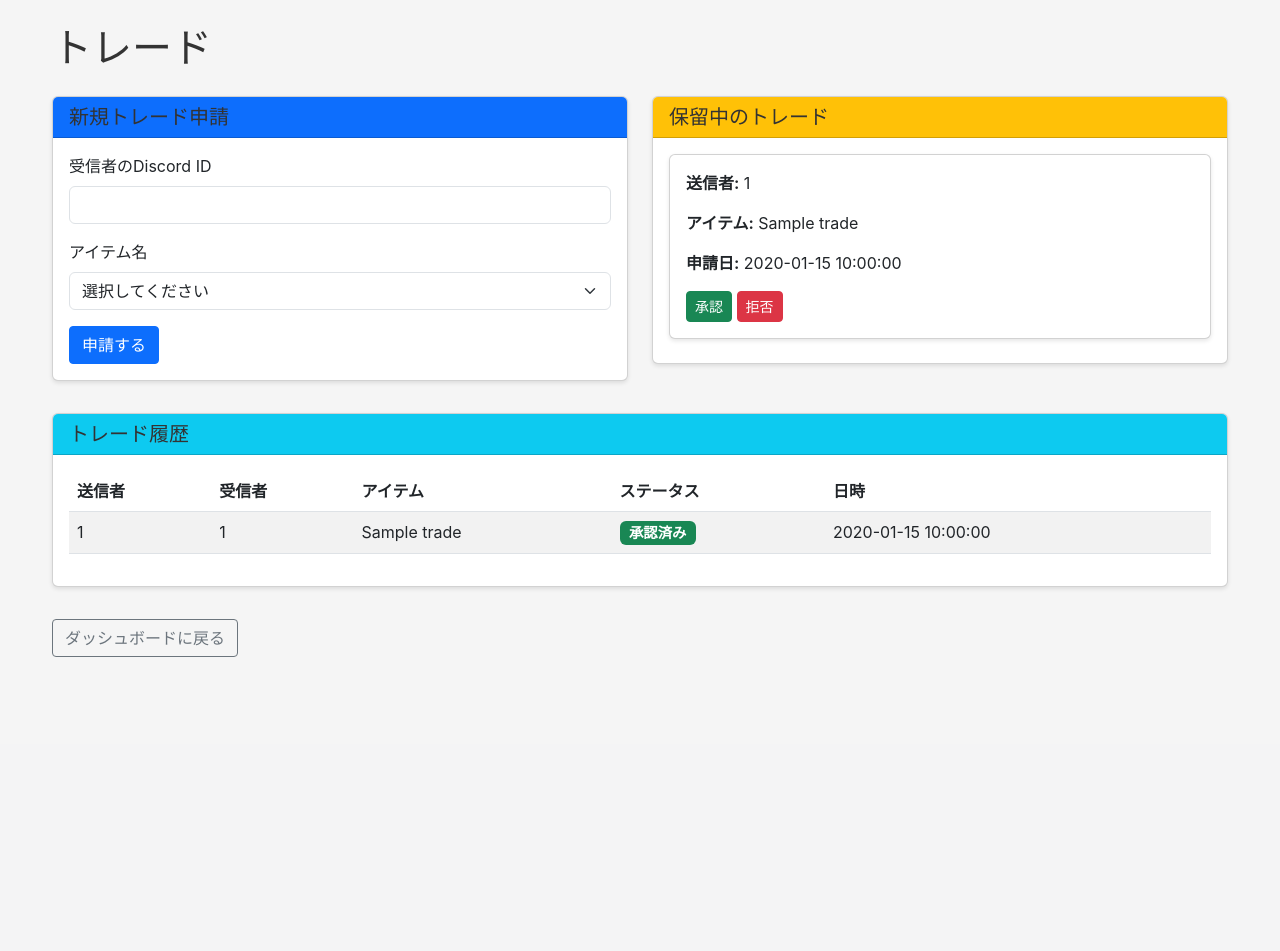
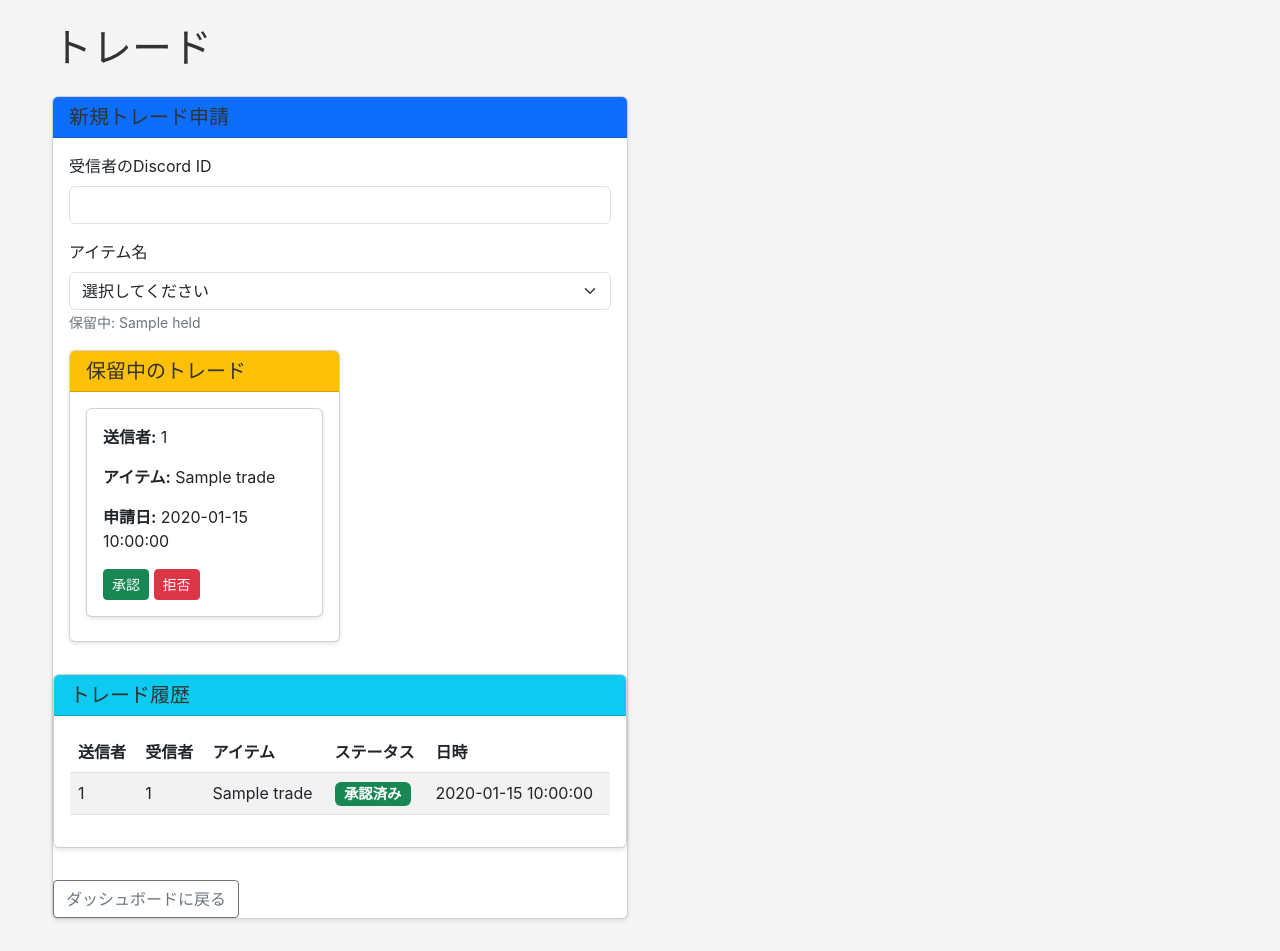
Before and after one commit to RPG-478/RPG_WEB, a FastAPI app: template templates/trade.html in a window 1280 px wide. Shown: the part 56-1007 px from the top of the page. Before the commit the page ends 713 px from the top, so only its background shows below. Run offline with FastAPI, Linux system fonts and the light colour scheme; the template is opened without the code that fills it: most values are stand-ins (such as "Sample title", 1, 10 or a date in 2020); parts of the project's set-up code (start-up, migrations or seed data) failed here and were passed over.

Commit message:
trade.html を更新

```diff
--- a/templates/trade.html
+++ b/templates/trade.html
@@ -34,21 +34,24 @@
                                 <label for="receiver_id" class="form-label">受信者のDiscord ID</label>
                                 <input type="text" class="form-control" id="receiver_id" name="receiver_id" required>
                             </div>
+                            <!-- アイテム選択部分を修正 -->
 <div class="mb-3">
     <label for="item_name" class="form-label">アイテム名</label>
     <select class="form-select" id="item_name" name="item_name" required>
         <option value="">選択してください</option>
-                                    {% if player.inventory %}
-                                        {% for item in player.inventory %}
+        {% if available_inventory %}
+            {% for item in available_inventory %}
                 <option value="{{ item }}">{{ item }}</option>
             {% endfor %}
+        {% else %}
+            <option value="" disabled>送信可能なアイテムがありません</option>
         {% endif %}
     </select>
-                            </div>
-                            <button type="submit" class="btn btn-primary">申請する</button>
-                        </form>
-                    </div>
-                </div>
+    {% if held_items and held_items|length > 0 %}
+    <small class="text-muted">
+        保留中: {{ held_items|join(', ') }}
+    </small>
+    {% endif %}
 </div>
 
             <div class="col-md-6 mb-3">
```
Lines whose indentation alone changed are shown as unchanged.
